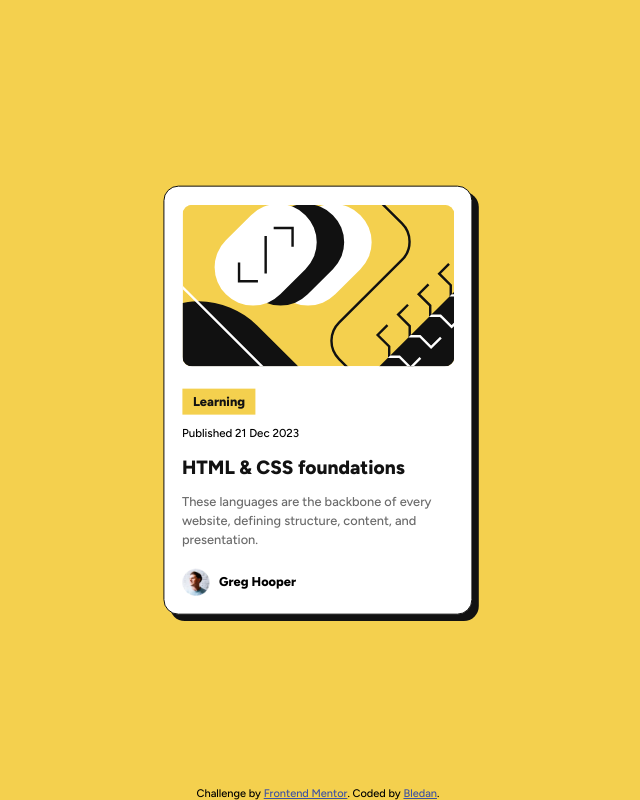
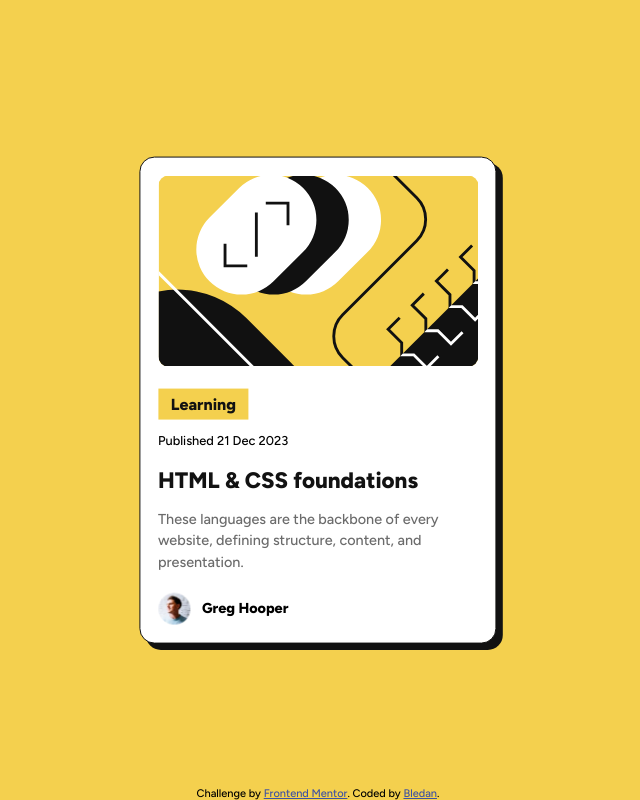
Before and after one commit to BledanIT/bledan-blogcard.github.io, a plain HTML site: page index.html in a window 1280 px wide. Shown: the whole page, without its empty margins (322-962 px from the left). Drawn offline with Linux system fonts and the light colour scheme.

Commit message:
increased card's size

```diff
--- a/styles.css
+++ b/styles.css
@@ -44,15 +44,14 @@ body{
 }
 
 .card{
-    width: 17rem;
-    height: fit-content;
+    width: 20rem;
+    height: auto;
     position: absolute;
     top: 50%;
     left: 50%;
     transform: translateX(-50%) translateY(-50%);
     border-radius: 15px;
     padding: 1.1rem;
-    font-size: 0.8em;
     border: 1px solid hsl(0, 0%, 7%);
     box-shadow: 0.4rem 0.4rem hsl(0, 0%, 7%);
 }
@@ -74,14 +73,14 @@ body{
 .date{
     margin-top: 6%;
     margin-bottom: 6%;
-    font-size: 0.9em;
+    font-size: 0.8em;
 }
 
 .link{
     font-size:x-large;
     text-decoration: none;
     transition: color 0.3s;
-    font-size: 1.5em;
+    font-size: 1.4em;
 }
 
 .link:hover{
@@ -90,7 +89,7 @@ body{
 
 .abstract{
     line-height: 1.5em;
-    font-size: 1em;
+    font-size: 0.9em;
     margin-bottom: 1.2rem;
 }
 
@@ -103,6 +102,7 @@ body{
 .authorName{
     margin-left: 2.5%;
     display: inline;
+    font-size: 0.9em;
 }
 
 @media screen and (max-width: 375px){
```
